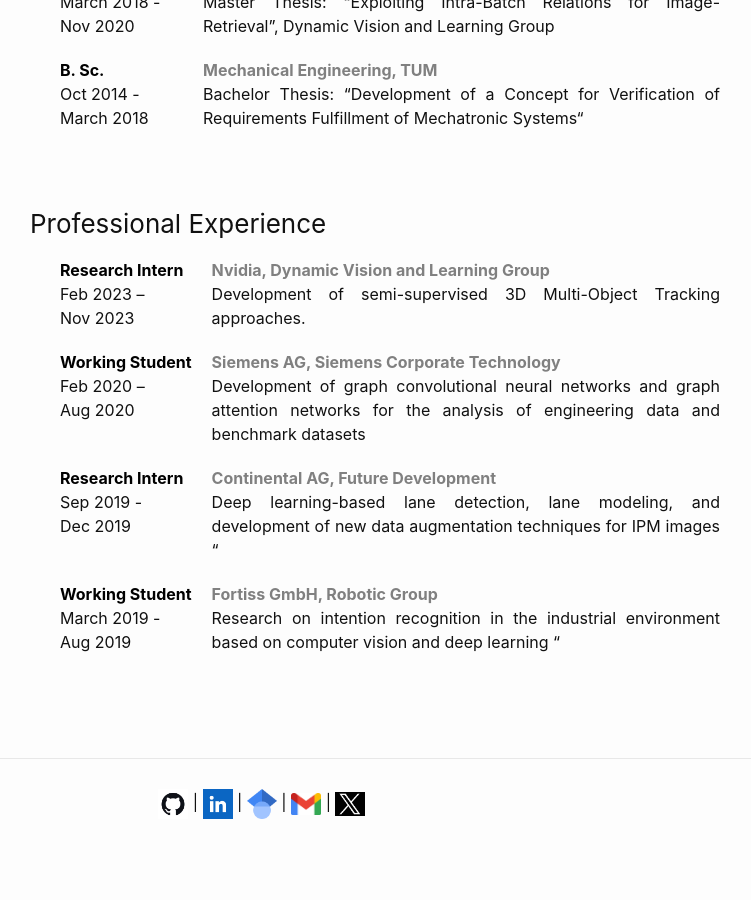
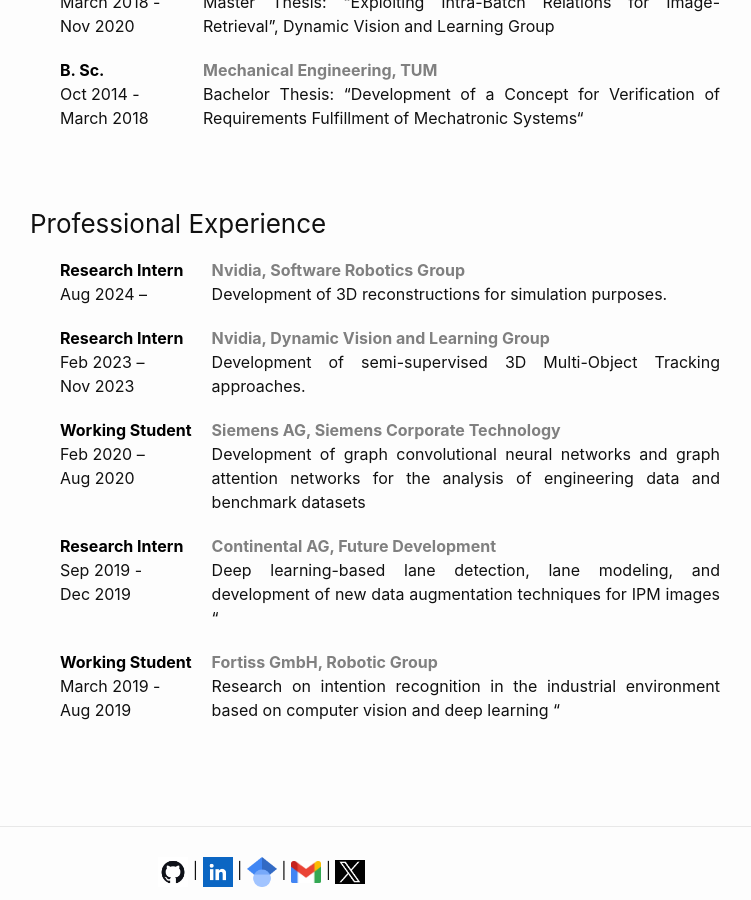
Before and after one commit to JennySeidenschwarz/JennySeidenschwarz.github.io, a Jekyll site: the page built from cv.md, in a window 1280 px wide and 900 px high, scrolled down 562 px. Shown: the whole window, without its empty margins (240-991 px from the left). Built offline with Jekyll 4.4.1, drawn with Linux system fonts in a browser that asks for light colours; before the commit the page ends 1426 px from its top, so only the background shows below that.

Commit message:
Update cv.md

```diff
--- a/cv.md
+++ b/cv.md
@@ -6,7 +6,7 @@ layout: page
 title: CV
 ---
 
-Below you can find details about my professional experience and my education. Also feel free to download my CV [here](https://drive.google.com/file/d/1_Zi4rHmH3355j6uVVfRW02PwHeDSVCc3/view?usp=sharing).
+Below you can find details about my professional experience and my education. Also feel free to download my CV [here](https://drive.google.com/file/d/1A1lI-0lmryJZLNXaDNXpf4MF0q2Q2dsA/view?usp=sharing).
 
 ### Education
 <div class="wrapper">
@@ -25,6 +25,8 @@ Below you can find details about my professional experience and my education. Al
 ### Professional Experience
 
 <div class="wrapper">
+    <div class="grid-item"><div class="sub_head">Research Intern</div><div class="block_text">  Aug 2024 – <br/> </div></div>
+    <div class="grid-item block_text "> <div class="sub_head_gray">Nvidia, Software Robotics Group</div> Development of 3D reconstructions for simulation purposes.</div>
     <div class="grid-item"><div class="sub_head">Research Intern</div><div class="block_text">  Feb 2023 – <br/> Nov 2023</div></div>
     <div class="grid-item block_text "> <div class="sub_head_gray">Nvidia, Dynamic Vision and Learning Group</div> Development of semi-supervised 3D Multi-Object Tracking approaches.</div>
     <div class="grid-item"><div class="sub_head">Working Student</div><div class="block_text"> Feb 2020 –  <br/> Aug 2020</div></div>
```
